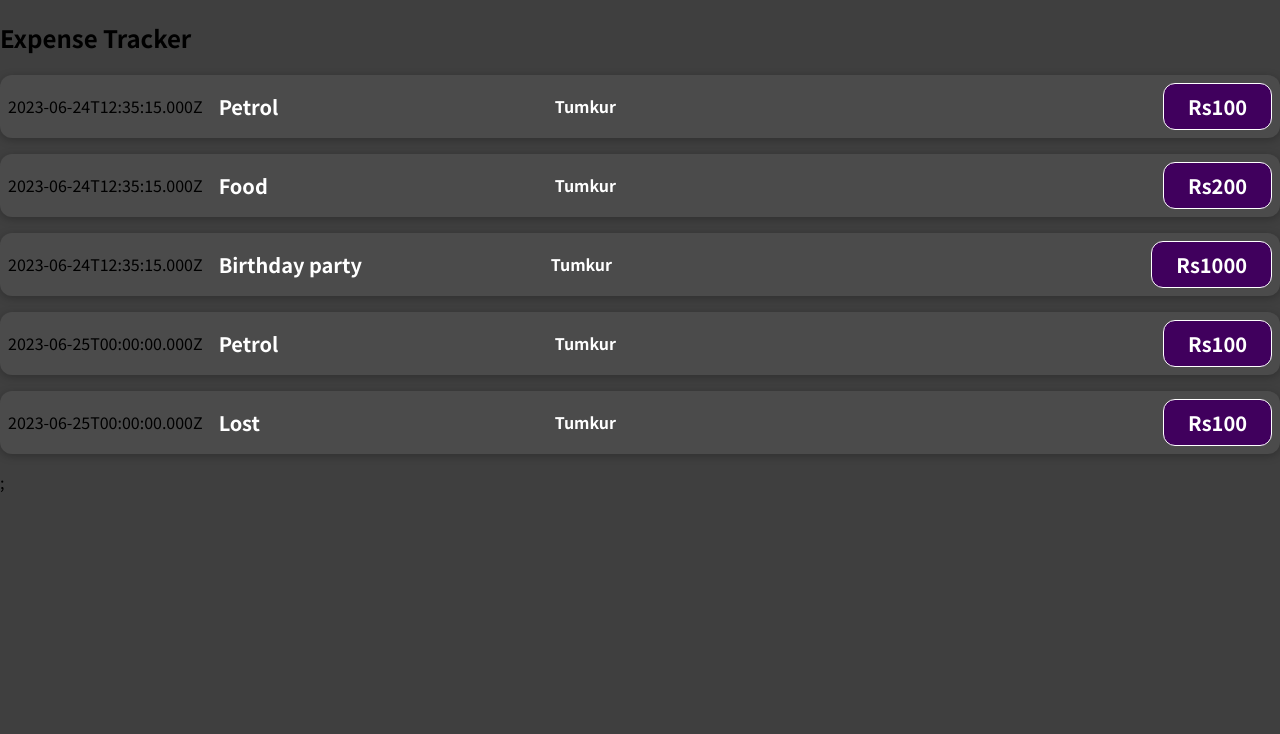
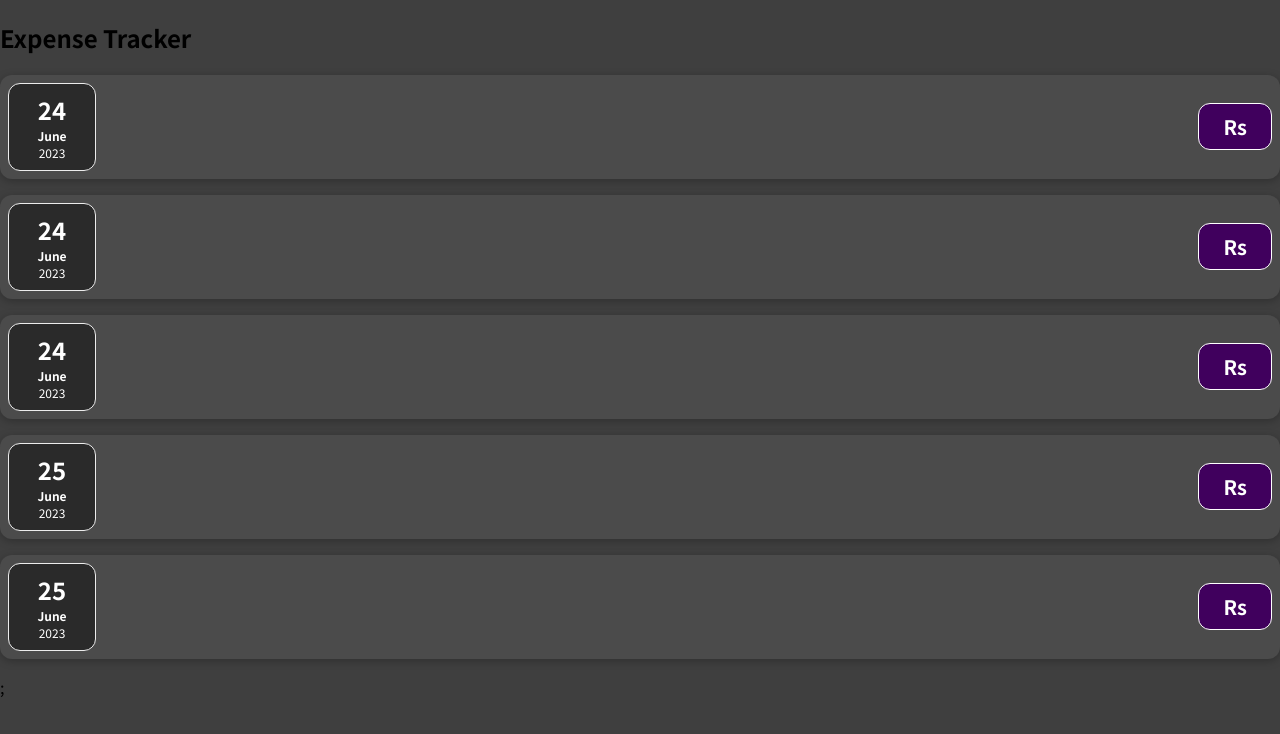
Before and after one commit to Fardeen2001/expense-tracker-in-react, a JavaScript app: page / in a window 1280 px wide. Shown: the top 734 px of the page. Built offline with nearby package versions, Linux system fonts and the light colour scheme.

Commit message:
seperate components added

```diff
--- /dev/null
+++ b/src/components/ExpenseDate.css
@@ -0,0 +1,26 @@
+.expense-date {
+  display: flex;
+  flex-direction: column;
+  width: 5.5rem;
+  height: 5.5rem;
+  border: 1px solid #ececec;
+  background-color: #2a2a2a;
+  color: white;
+  border-radius: 12px;
+  align-items: center;
+  justify-content: center;
+}
+
+.expense-date__month {
+  font-size: 0.75rem;
+  font-weight: bold;
+}
+
+.expense-date__year {
+  font-size: 0.75rem;
+}
+
+.expense-date__day {
+  font-size: 1.5rem;
+  font-weight: bold;
+}
--- /dev/null
+++ b/src/components/ExpenseDate.js
@@ -0,0 +1,14 @@
+import "./ExpenseDate.css";
+function ExpenseDate(props) {
+  const day = props.ExpenseDate.toLocaleString("en-US", { day: "2-digit" });
+  const month = props.ExpenseDate.toLocaleString("en-US", { month: "long" });
+  const year = props.ExpenseDate.getFullYear();
+  return (
+    <div className="expense-date">
+      <div className="expense-date__day">{day}</div>
+      <div className="expense-date__month">{month}</div>
+      <div className="expense-date__year">{year}</div>
+    </div>
+  );
+}
+export default ExpenseDate;
--- /dev/null
+++ b/src/components/ExpenseDetails.css
@@ -0,0 +1,53 @@
+.expense-item__description {
+  display: flex;
+  flex-direction: column;
+  gap: 1rem;
+  align-items: flex-end;
+  flex-flow: column-reverse;
+  justify-content: flex-start;
+  flex: 1;
+}
+
+.expense-item h2 {
+  color: #3a3a3a;
+  font-size: 1rem;
+  flex: 1;
+  margin: 0 1rem;
+  color: white;
+}
+.expense-item__location {
+  color: #3a3a3a;
+  font-size: 1rem;
+  font-weight: bold;
+  flex: 2;
+  margin: 0 1rem;
+  color: white;
+}
+
+.expense-item__price {
+  font-size: 1rem;
+  font-weight: bold;
+  color: white;
+  background-color: #40005d;
+  border: 1px solid white;
+  padding: 0.5rem;
+  border-radius: 12px;
+}
+
+@media (min-width: 580px) {
+  .expense-item__description {
+    flex-direction: row;
+    align-items: center;
+    justify-content: flex-start;
+    flex: 1;
+  }
+
+  .expense-item__description h2 {
+    font-size: 1.25rem;
+  }
+
+  .expense-item__price {
+    font-size: 1.25rem;
+    padding: 0.5rem 1.5rem;
+  }
+}
--- /dev/null
+++ b/src/components/ExpenseDetails.js
@@ -0,0 +1,13 @@
+import "./ExpenseDetails.css";
+function ExpenseDetails(props) {
+  return (
+    <div className="expense-item__description">
+      <h2>{props.ExpenseName}</h2>
+      <div className="expense-item__location">
+        {props.LocationOfExpenditure}
+      </div>
+      <div className="expense-item__price">Rs{props.ExpensePrice}</div>
+    </div>
+  );
+}
+export default ExpenseDetails;
--- a/src/components/ExpenseItems.js
+++ b/src/components/ExpenseItems.js
@@ -1,15 +1,11 @@
+import ExpenseDate from "./ExpenseDate";
+import ExpenseDetails from "./ExpenseDetails";
 import "./ExpenseItems.css";
 function ExpenseItems(props) {
   return (
     <div className="expense-item">
-      <div>{props.ExpenseDate.toISOString()}</div>
-      <div className="expense-item__description">
-        <h2>{props.ExpenseName}</h2>
-        <div className="expense-item__location">
-          {props.LocationOfExpenditure}
-        </div>
-        <div className="expense-item__price">Rs{props.ExpensePrice}</div>
-      </div>
+      <ExpenseDate ExpenseDate={props.ExpenseDate} />
+      <ExpenseDetails ExpenseDetails={props.ExpenseDetails} />
     </div>
   );
 }
```
